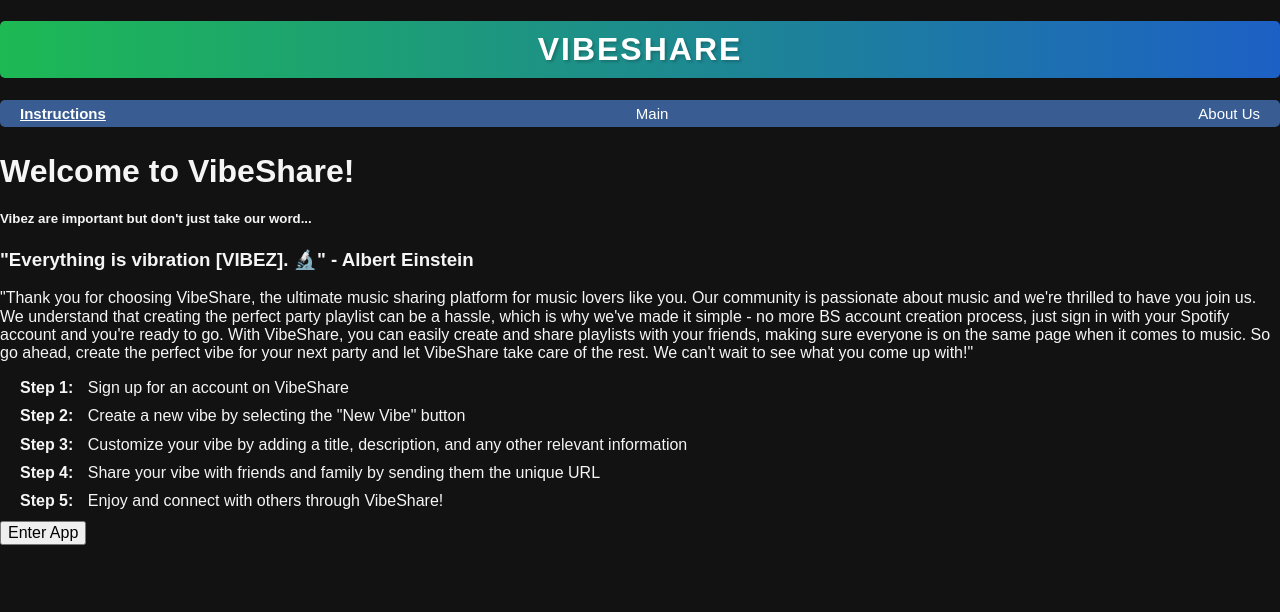
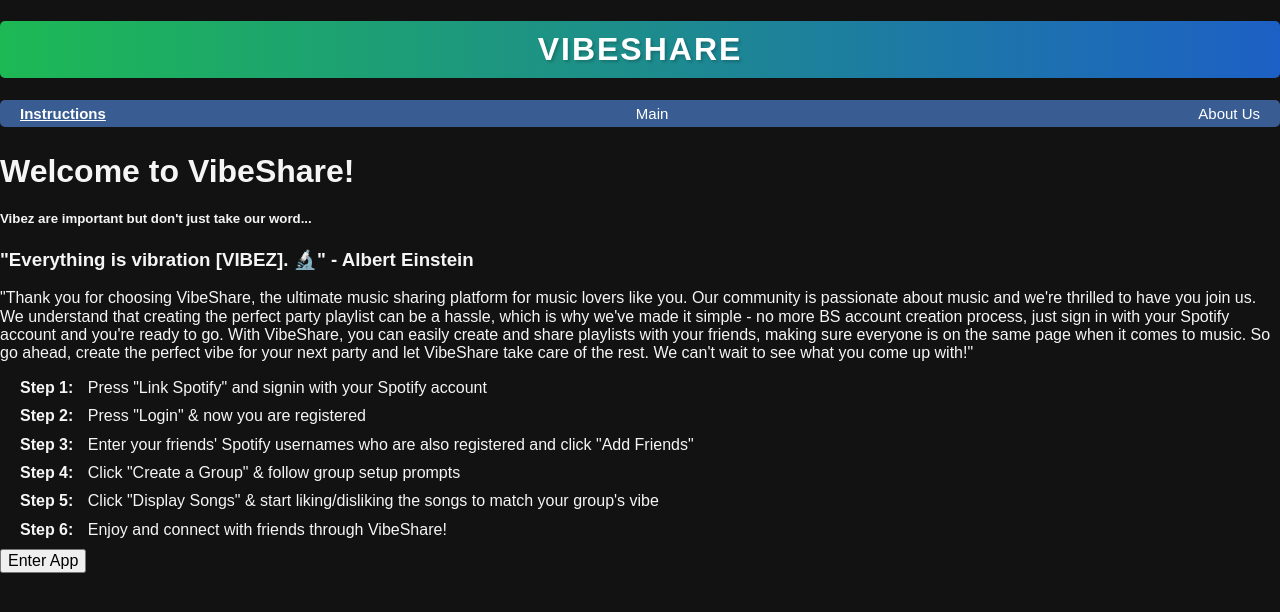
Before and after one commit to martinkent2003/musicApp, an Angular app: page /landing in a window 1280 px wide. Shown: the top 612 px of the page. Built offline with nearby package versions, Linux system fonts and the light colour scheme.

Commit message:
added steps of applications in landing page

```diff
--- a/src/app/landing/landing.component.html
+++ b/src/app/landing/landing.component.html
@@ -19,19 +19,23 @@
   </p>
 </div>
 <div class="instructions">
-  <p><span>Step 1:</span> Sign up for an account on VibeShare</p>
   <p>
-    <span>Step 2:</span> Create a new vibe by selecting the "New Vibe" button
+    <span>Step 1:</span> Press "Link Spotify" and signin with your Spotify
+    account
+  </p>
+  <p><span>Step 2:</span> Press "Login" & now you are registered</p>
+  <p>
+    <span>Step 3:</span> Enter your friends' Spotify usernames who are also
+    registered and click "Add Friends"
   </p>
   <p>
-    <span>Step 3:</span> Customize your vibe by adding a title, description, and
-    any other relevant information
+    <span>Step 4:</span> Click "Create a Group" & follow group setup prompts
   </p>
   <p>
-    <span>Step 4:</span> Share your vibe with friends and family by sending them
-    the unique URL
+    <span>Step 5:</span> Click "Display Songs" & start liking/disliking the
+    songs to match your group's vibe
   </p>
-  <p><span>Step 5:</span> Enjoy and connect with others through VibeShare!</p>
+  <p><span>Step 6:</span> Enjoy and connect with friends through VibeShare!</p>
 </div>
 
 <button routerLink="/main">Enter App</button>
```
